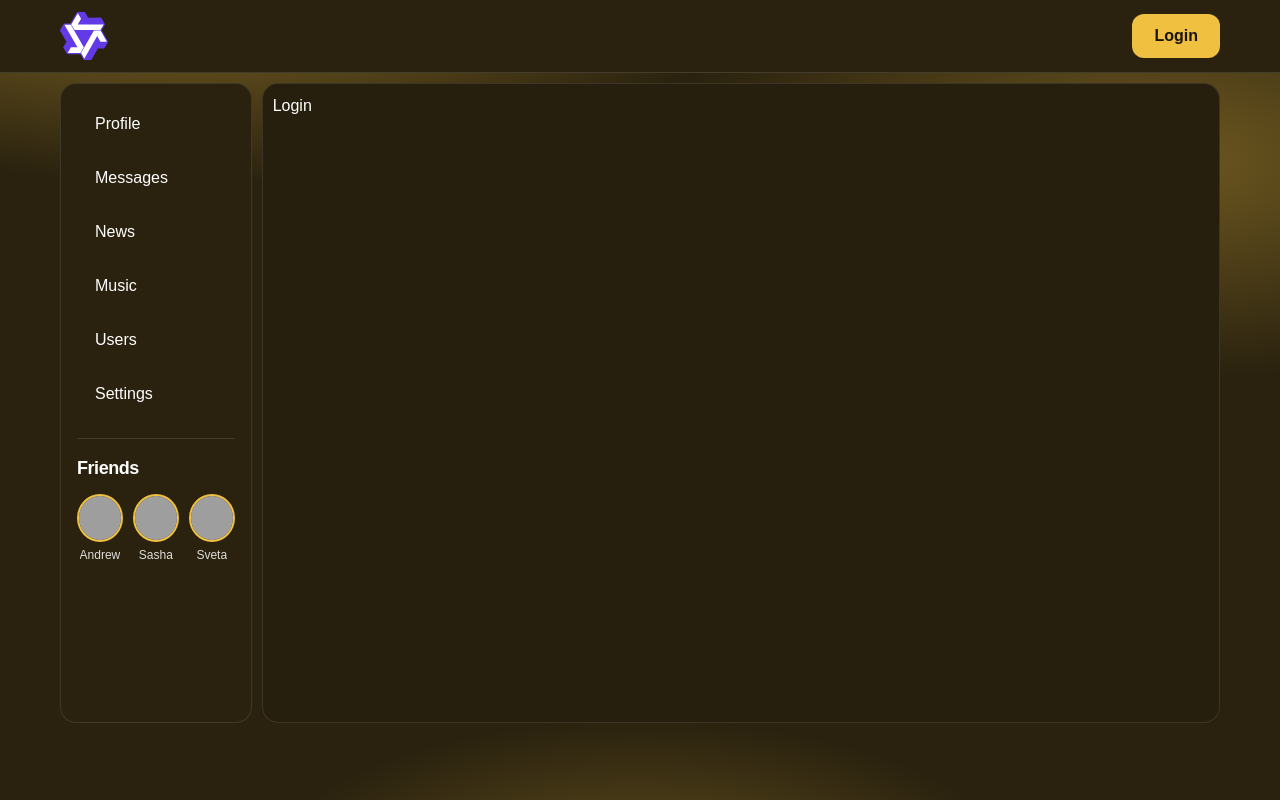
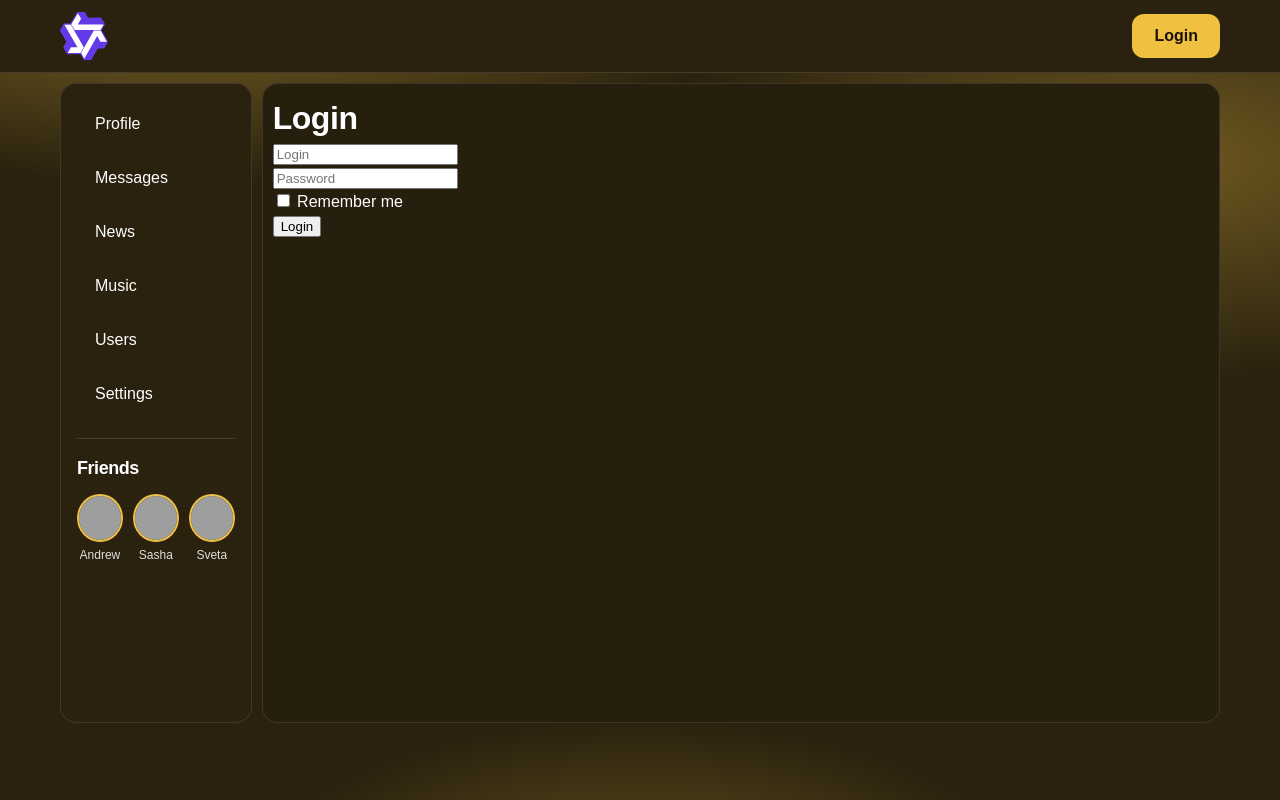
Before and after one commit to skoropadww/samurai-path, a React (Vite) app in the folder react-fall-1/: page /login in a window 1280 px wide. Built offline with nearby package versions, Linux system fonts and the light colour scheme; no server answers; grey boxes are pictures that could not be loaded.

Commit message:
75 - React JS - redux-form введение (login)

```diff
--- a/react-fall-1/package.json
+++ b/react-fall-1/package.json
@@ -15,6 +15,7 @@
     "react-redux": "^9.3.0",
     "react-router-dom": "^7.18.2",
     "redux": "^5.0.1",
+    "redux-form": "^8.3.10",
     "redux-thunk": "^3.1.0"
   },
   "devDependencies": {
--- a/react-fall-1/src/components/Login/Login.jsx
+++ b/react-fall-1/src/components/Login/Login.jsx
@@ -1,8 +1,31 @@
 import React from 'react'
 import styles from './Login.module.css'
+import { reduxForm } from 'redux-form'
+import { Field } from 'redux-form'
 
 const Login = () => {
-  return <div className={styles.login}>Login</div>
+  const onSubmit = (formData) => {
+    console.log(formData)
+  }
+  return <div className={styles.login}>
+    <h1>Login</h1>
+    <LoginFormReduxForm onSubmit={onSubmit} />
+    </div>
 }
 
+const LoginForm = (props) => {
+  return (
+    <form onSubmit={props.handleSubmit}>
+      <div><Field name={'login'} component={'input'} placeholder={`Login`} /></div>
+      <div><Field name={'password'} component={'input'} placeholder={`Password`} /></div>
+      <div><Field name={'rememberMe'} component={'input'} type={'checkbox'} /> Remember me</div>
+      <div><button type={'submit'}>Login</button></div>
+    </form>
+  )
+}
+
+const LoginFormReduxForm = reduxForm({
+  form: 'login'
+})(LoginForm)
+
 export default Login
--- a/react-fall-1/src/redux/redux-store.js
+++ b/react-fall-1/src/redux/redux-store.js
@@ -5,6 +5,7 @@ import { dialogsReducer } from "./dialogs-reducer";
 import { sidebarReducer } from "./sidebar-reducer";
 import { usersReducer } from "./users-reducer";
 import { authReducer } from "./auth-reducer";
+import {reducer as formReducer} from 'redux-form';
 
 let reducersBatch = combineReducers({
     profilePage: profileReducer,
@@ -12,6 +13,7 @@ let reducersBatch = combineReducers({
     sidebar: sidebarReducer,
     usersPage: usersReducer,
     auth: authReducer,
+    form: formReducer,
 });
 
 let store = createStore(reducersBatch, applyMiddleware(thunkMiddleware));
```
Also changed, not shown: 2 other files (tests, documents, lock files or other folders).
